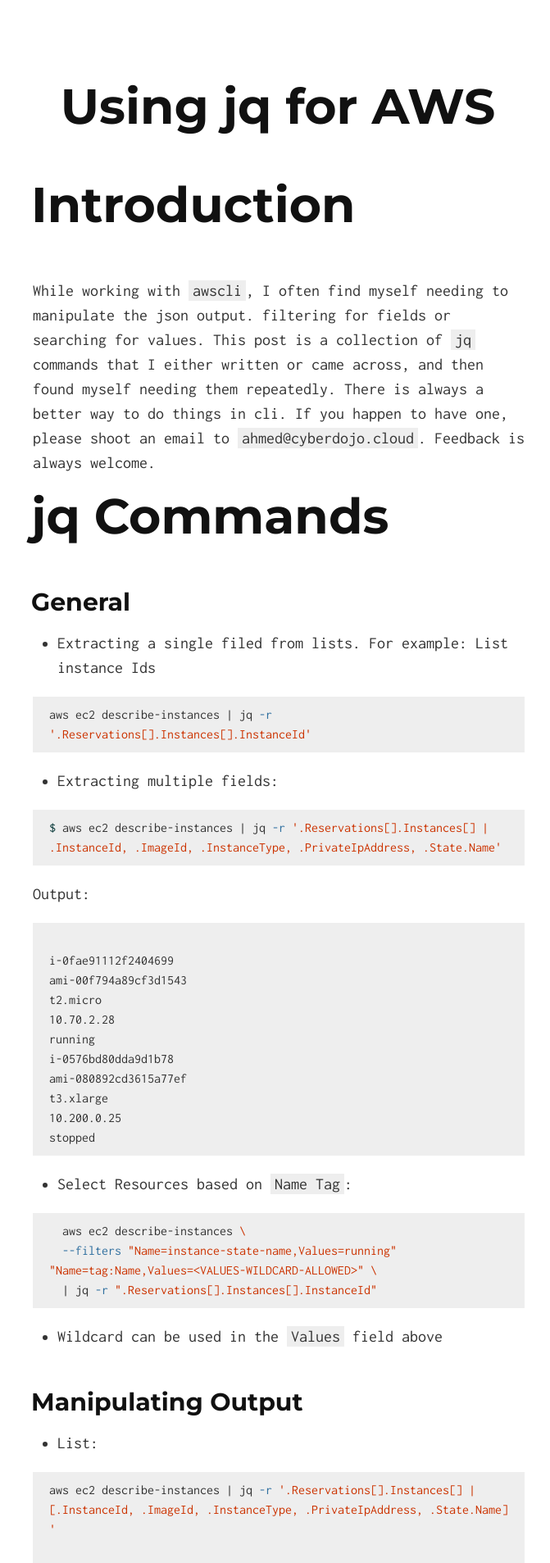
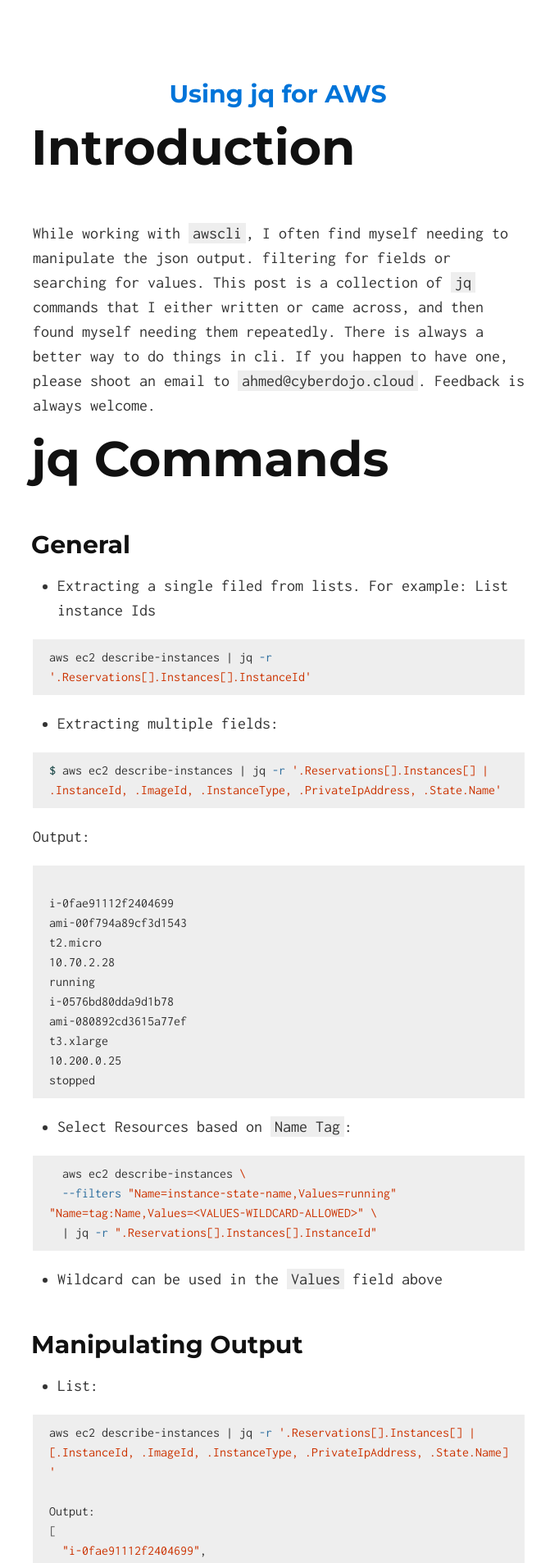
Before and after one commit to Ahmed-AG/cyberdojo-page, a Jekyll site: the page built from read/2022-07-23-jq-for-AWS.md, in a window 1280 px wide. Shown: the top 1907 px of the page at 82% size, without its empty margins (300-971 px from the left). Built offline with Jekyll 4.4.1, drawn with Linux system fonts in a browser that asks for light colours.

Commit message:
jq for AWS

```diff
--- a/_layouts/reads.html
+++ b/_layouts/reads.html
@@ -3,7 +3,7 @@
 <head>
   <meta charset="utf-8">
   <meta http-equiv="X-UA-Compatible" content="IE=edge">
-  <meta name="description" content="{{ site.description }}">
+  <meta name="description" content="{{ page.description }}">
   <meta name="viewport" content="width=device-width, initial-scale=1.0">
   <title>{{ page.title }}</title>
   <link rel="stylesheet" href="../css/main.css">
@@ -12,7 +12,7 @@
 </head>
 <body>
   <div class="container">
-    <h1 style="text-align: center;"><a href="./">{{ page.title }}</a></h1>
+    <h2 style="text-align: center;"><a href="./">{{ page.title }}</a></h2>
     {{ content }}
   </div>
 {% include scripts.html %}
```
